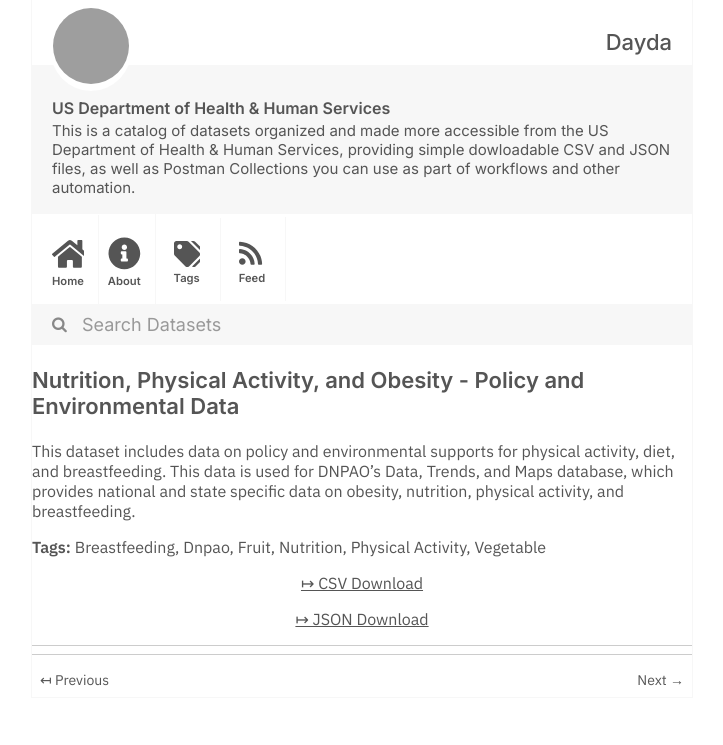
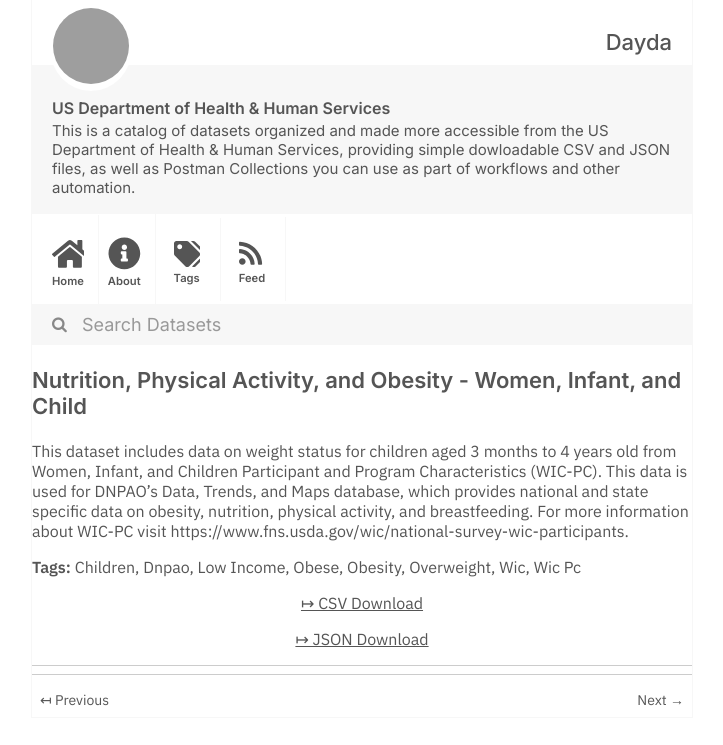
Before and after one commit to dayda-entities/us-department-of-health-and-human-services, a Jekyll site: the page built from _posts/2020-11-10-nutrition-physical-activity-an.md, in a window 1280 px wide, cut to the strip 0-745 px from the top of the page. Shown: the whole strip, without its empty margins (278-1001 px from the left). Built offline with Jekyll 4.4.1, drawn with Linux system fonts in a browser that asks for light colours; grey boxes are pictures that could not be loaded.

Commit message:
Publish Data

```diff
--- a/_posts/2020-11-10-nutrition-physical-activity-an.md
+++ b/_posts/2020-11-10-nutrition-physical-activity-an.md
@@ -1,20 +1,22 @@
 ---
-title: 'Nutrition, Physical Activity, and Obesity - Policy and Environmental Data'
-created: '2020-11-10T16:18:09.549287'
-modified: '2021-04-21T22:18:47.825368'
+title: 'Nutrition, Physical Activity, and Obesity - Women, Infant, and Child'
+created: '2020-11-10T16:18:29.067950'
+modified: '2021-04-21T22:44:16.054458'
 state: active
 type: dataset
 tags:
-  - Breastfeeding
+  - Children
   - Dnpao
-  - Fruit
-  - Nutrition
-  - Physical Activity
-  - Vegetable
+  - Low Income
+  - Obese
+  - Obesity
+  - Overweight
+  - Wic
+  - Wic Pc
 groups: []
-csv_url: 'https://data.cdc.gov/api/views/k8w5-7ju6/rows.csv?accessType=DOWNLOAD'
-json_url: 'https://data.cdc.gov/api/views/k8w5-7ju6/rows.json?accessType=DOWNLOAD'
+csv_url: 'https://data.cdc.gov/api/views/735e-byxc/rows.csv?accessType=DOWNLOAD'
+json_url: 'https://data.cdc.gov/api/views/735e-byxc/rows.json?accessType=DOWNLOAD'
 layout: post
 
 ---
-This dataset includes data on policy and environmental supports for physical activity, diet, and breastfeeding. This data is used for DNPAO's Data, Trends, and Maps database, which provides national and state specific data on obesity, nutrition, physical activity, and breastfeeding.
+This dataset includes data on weight status for children aged 3 months to 4 years old from Women, Infant, and Children Participant and Program Characteristics (WIC-PC). This data is used for DNPAO's Data, Trends, and Maps database, which provides national and state specific data on obesity, nutrition, physical activity, and breastfeeding. For more information about WIC-PC visit https://www.fns.usda.gov/wic/national-survey-wic-participants.
```
